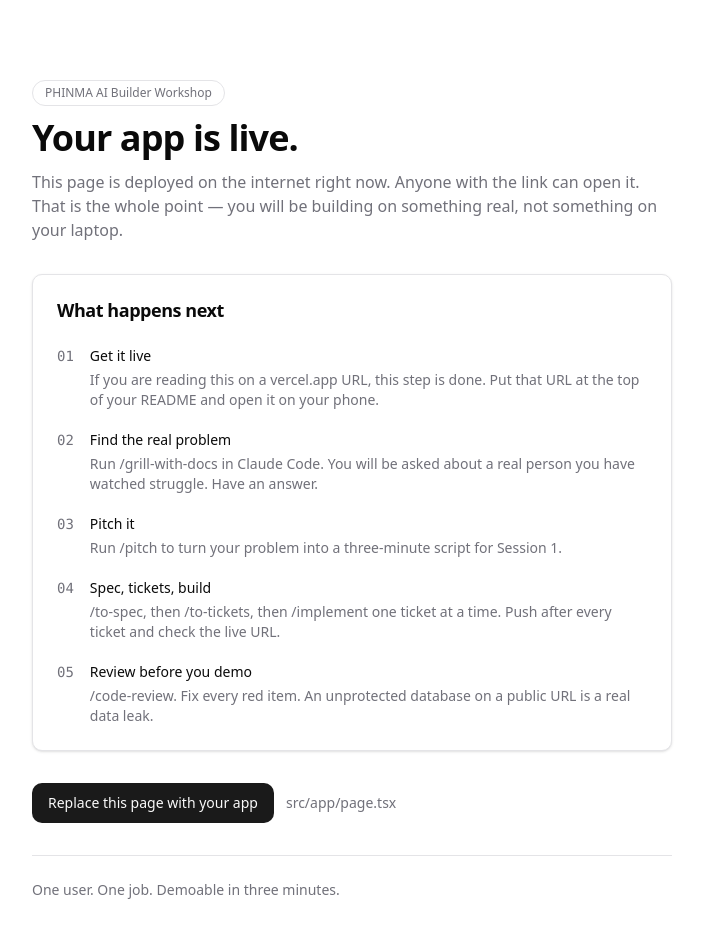
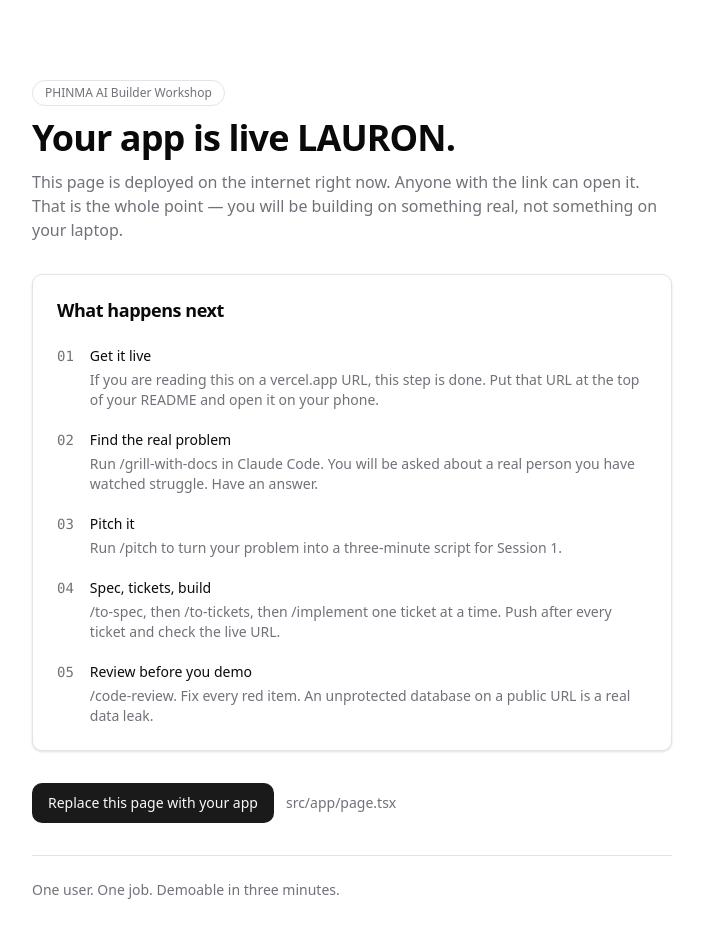
Before and after one commit to Raymarklauron/Lauron_Project, a Next.js app: page / in a window 1280 px wide. Shown: the top 938 px of the page, without its empty margins (288-991 px from the left). Built offline with nearby package versions, Linux system fonts and the light colour scheme.

Commit message:
first edit

```diff
--- a/src/app/page.tsx
+++ b/src/app/page.tsx
@@ -40,7 +40,7 @@ export default function Home() {
           PHINMA AI Builder Workshop
         </span>
         <h1 className="text-3xl font-semibold tracking-tight sm:text-4xl">
-          Your app is live.
+          Your app is live LAURON.
         </h1>
         <p className="text-base text-muted-foreground">
           This page is deployed on the internet right now. Anyone with the link
```
